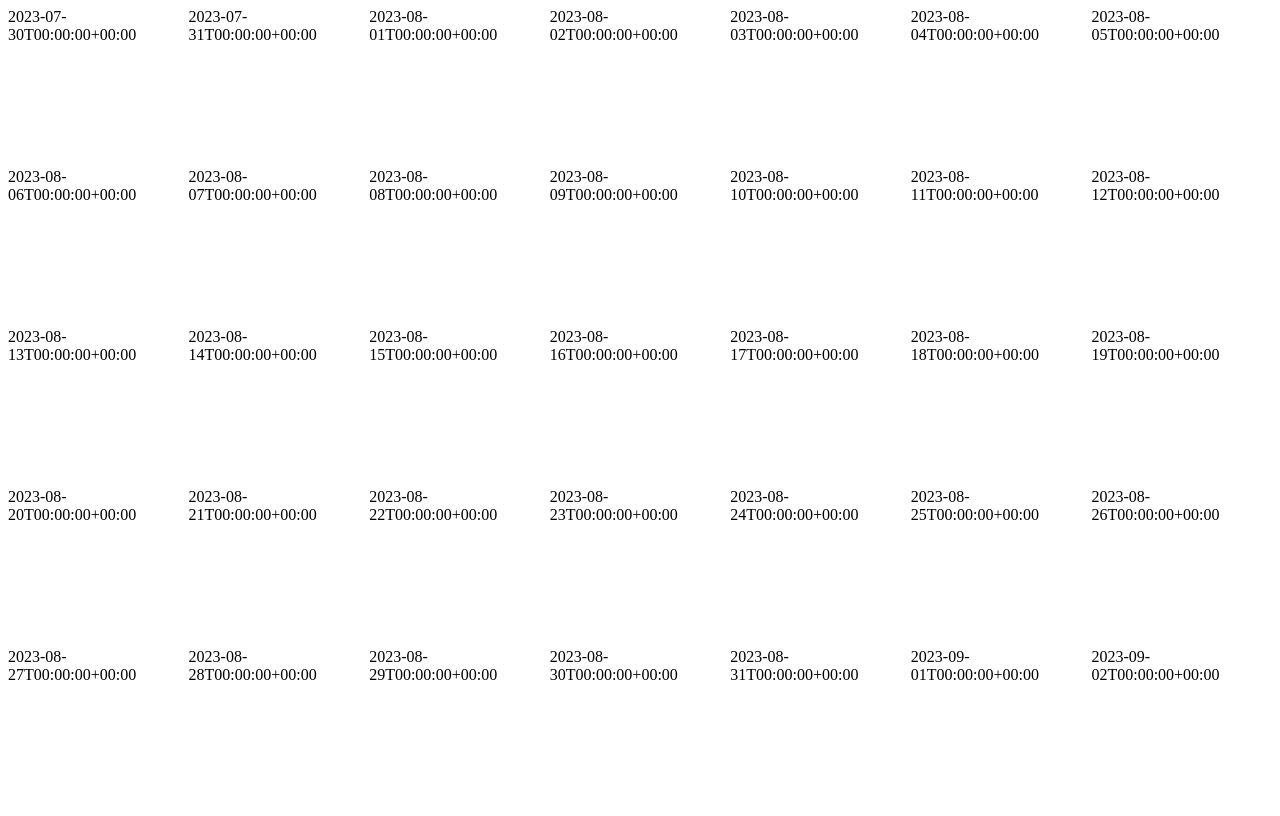
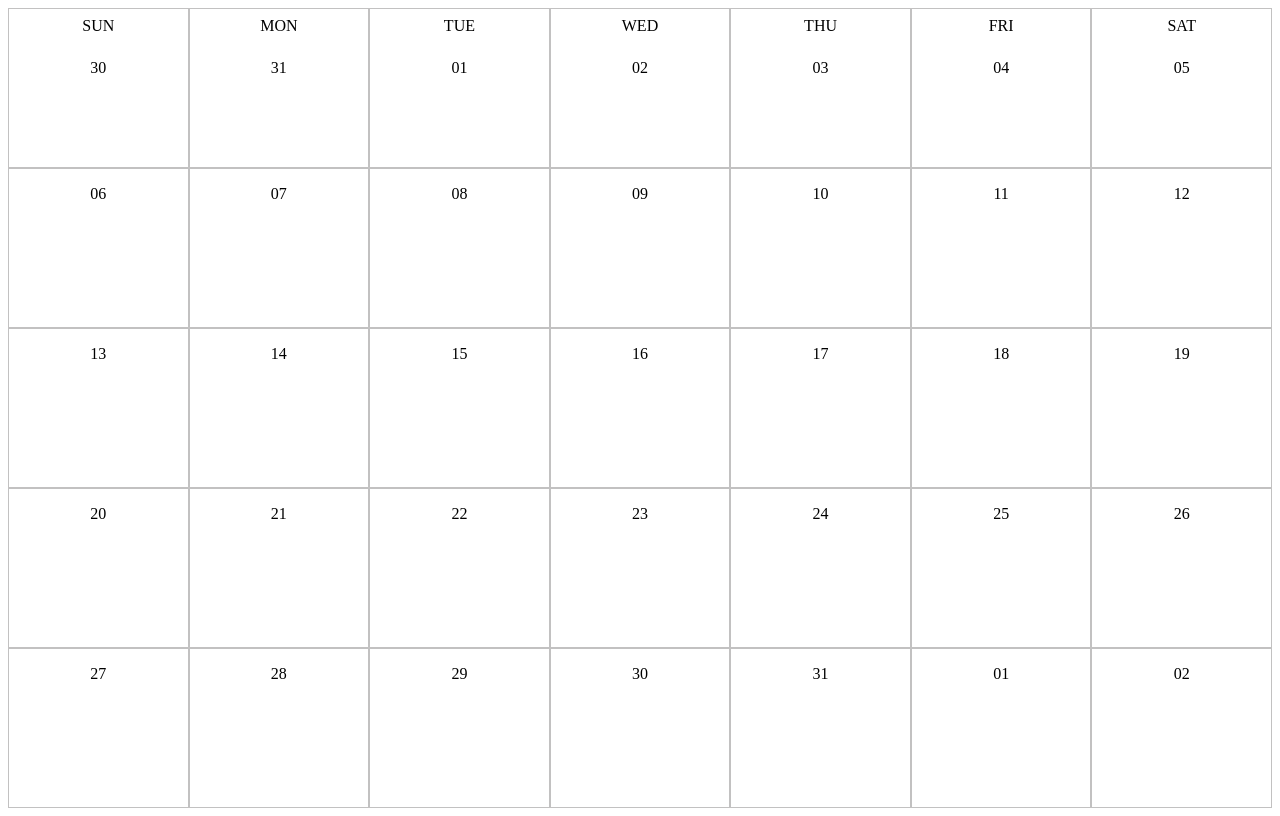
Before and after one commit to PetkovBG/calendar-app-react, a React (Create React App) app in the folder calendar/: page / in a window 1280 px wide. Built offline with nearby package versions, Linux system fonts and the light colour scheme.

Commit message:
Create Day component

```diff
--- a/calendar/src/components/Day/Day.js
+++ b/calendar/src/components/Day/Day.js
@@ -1,9 +1,17 @@
+import styles from './Day.module.css';
 
-
-const Day = ({day}) => {
+const Day = ({ day, rowIndex }) => {
     return (
-        <div>
-            {day.format()}
+        <div className={styles['day-container']}>
+            <header className={styles['day-header']}>
+                {rowIndex === 0 && (
+                    <p className={styles['weekday-paragraph']}>
+                        {day.format('ddd')}
+                    </p>)}
+                <p className={styles['day-paragraph']}>
+                    {day.format('DD')}
+                </p>
+            </header>
         </div>
     );
 }
--- a/calendar/src/components/Day/Day.module.css
+++ b/calendar/src/components/Day/Day.module.css
@@ -0,0 +1,23 @@
+.day-container {
+    border: 1px solid rgb(194, 193, 193);
+    display: flex;
+    flex-direction: column;
+}
+
+.day-header {
+    display: flex;
+    flex-direction: column;
+    align-items: center;
+}
+
+.weekday-paragraph {
+    margin-top: 0.25rem;
+    text-transform: uppercase;
+}
+
+.weekday-paragraph {
+    padding: 0.25rem;
+    text-align: center;
+    margin-top: 0.25rem;
+    margin-bottom: 0.25rem;
+}
--- a/calendar/src/components/Month/Month.js
+++ b/calendar/src/components/Month/Month.js
@@ -8,7 +8,7 @@ const Month = ({ month }) => {
             {month.map((row, i) => (
                 <React.Fragment key={i}>
                     {row.map((day, index) => (
-                        <Day day={day} key={index} />
+                        <Day day={day} key={index} rowIndex={i} />
                     ))}
                 </React.Fragment>
             ))}
```
